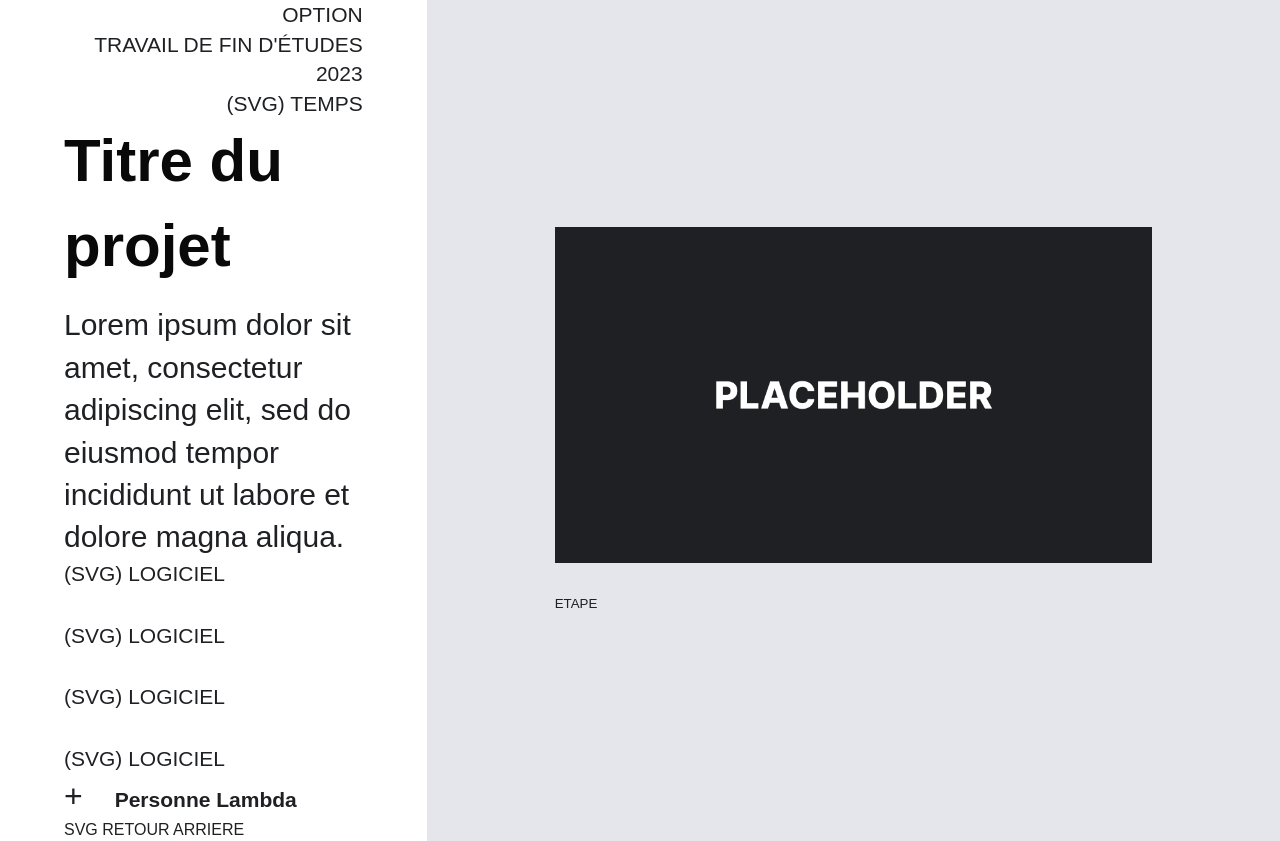
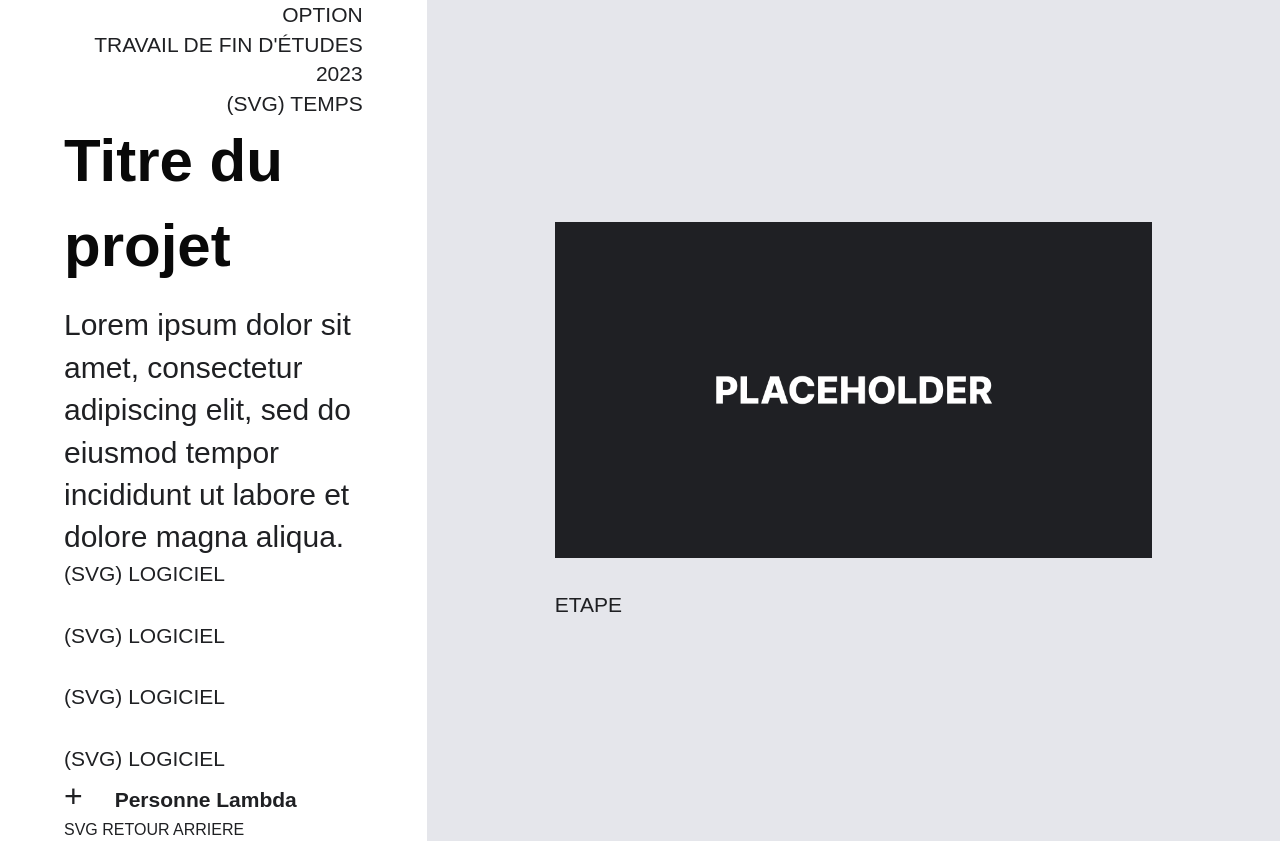
Before and after one commit to ArthurGil9/Ilab, a PHP site: page / in a window 1280 px wide. Run offline with PHP 8.4, Linux system fonts and the light colour scheme; some web fonts are replaced.

Commit message:
Les joies de la css

```diff
--- a/index.php
+++ b/index.php
@@ -98,7 +98,7 @@
           <div class="project__step">
             <img src="" alt="" class="project__img">
 
-            <small class="project__el text__small"></small>
+            <small class="project__el text"></small>
           </div>
         </div> -->
 
@@ -110,7 +110,7 @@
               <!-- Création d'une div en plus pour éviter des collisions avec la css de swiper-slide -->
               <div class="project__step">
                 <img class="project__pic" src="assets/placeholders/placeholder_paysage.jpg" srcset="assets/placeholders/placeholder_paysage@2x.jpg 2x" alt="Ceci est un placeholder en format paysage">
-                <small class="project__el text__small">Etape</small>
+                <small class="project__el text">Etape</small>
               </div>
 
             </div>
```
Also changed, not shown: scripts/jsons/testprojets.json (added, +7 -0 lines).
